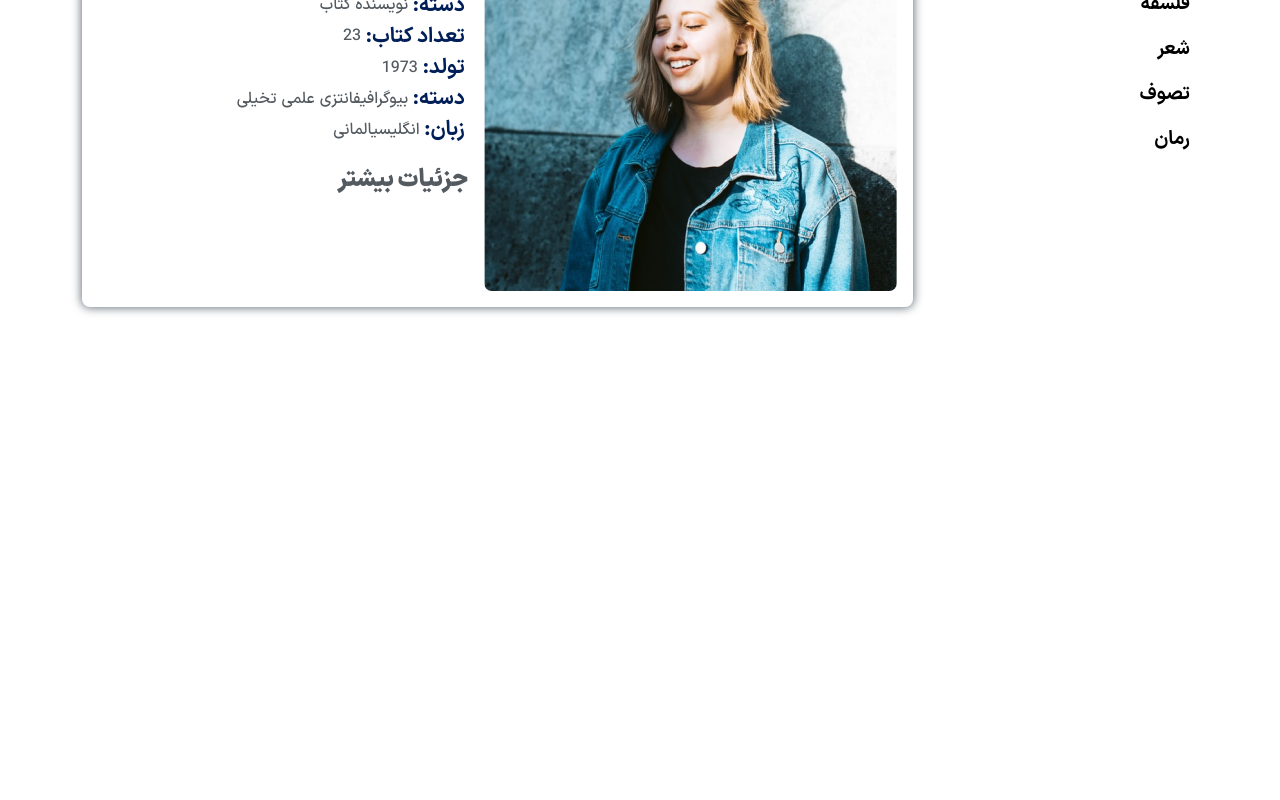
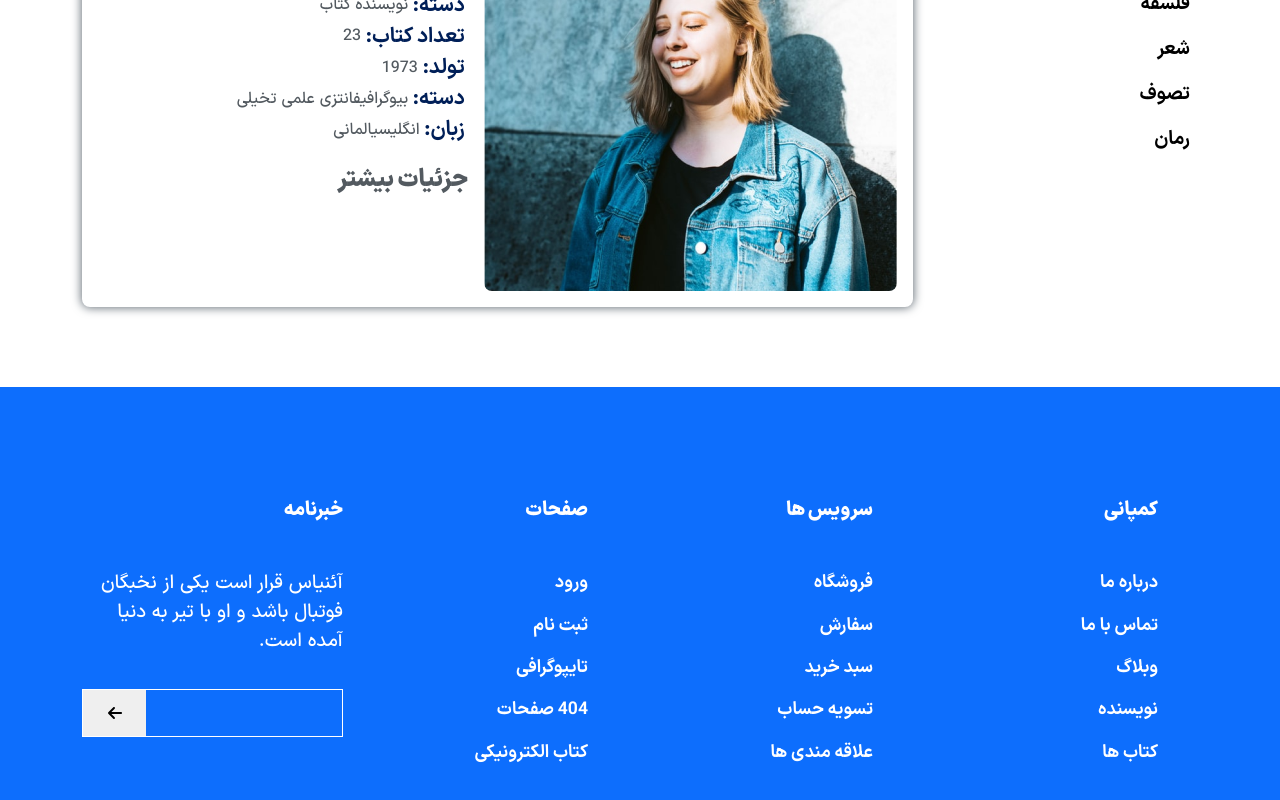
Before and after one commit to mohammadmehdidalvandii/bookBar-store, a React (Vite) app: page / in a window 1280 px wide. Shown: the part 3973-4773 px from the top of the page. Before the commit the page ends 4400 px from the top, so only its background shows below. Built offline with nearby package versions, Linux system fonts and the light colour scheme.

Commit message:
created section footer

```diff
--- /dev/null
+++ b/src/components/modules/Footer/Footer.css
@@ -0,0 +1,72 @@
+.footers{
+    display: block;
+    width: 100%;
+    margin-top: 5rem;
+    background-color: var(--blue-100);
+    padding-block: 7rem ;
+}
+.footer_items{
+    list-style-type: none;
+}
+.footer_item{
+    display: block;
+    margin-bottom: 1rem;
+}
+.footer_item_title{
+    display: block;
+    font-family: var(--black);
+    font-size: 1.2rem;
+    color: var(--white);
+    margin-bottom: 3rem;
+}
+.footer_item_link{
+    display: block;
+    text-decoration: none;
+    font-family: var(--bold);
+    font-size: 1.1rem;
+    color: var(--white);
+    transition: all 0.4s linear;
+    &:hover{
+        color: var(--blue);
+    }
+}
+.footer_wrapper{
+    display: block;
+    color: var(--white);
+    font-family: var(--medium);
+}
+.footer_paraph{
+    display: block;
+    font-family: var(--medium);
+    font-size: 1.2rem;
+    margin-bottom: 2rem;
+}
+.footer_addEmail{
+display: flex;
+align-items: center;
+border: 1px solid var(--white);
+height: 3rem;
+}
+.footer_addEmail_input{
+    width: 100%;
+    height: 100%;
+    outline: none;
+    border: none;
+    background-color: unset;
+    padding-right: 0.3rem;
+    font-size: 0.9rem;
+    color: var(--white);
+}
+.footer_addEmail_btn{
+    display: flex;
+    align-items: center;
+    justify-content: center;
+    width: 80px;
+    height: 100%;
+    outline: none;
+    border: none;
+    transition: all 0.4s linear;
+    &:hover{
+        color: var(--blue-100);
+    }
+}
--- /dev/null
+++ b/src/components/modules/Footer/Footer.tsx
@@ -0,0 +1,96 @@
+import React from 'react';
+import './Footer.css'
+import { Link } from 'react-router-dom';
+import { FaArrowLeft } from "react-icons/fa6";
+
+
+const Footer:React.FC = ()=>{
+  return (
+  <section className="footers">
+        <div className="container">
+            <div className="row">
+                <div className="col-lg-3 col-md-4 col-sm-6 col-xs-12">
+                    <ul className="footer_items">
+                        <li className="footer_item">
+                            <h5 className="footer_item_title">کمپانی</h5>
+                        </li>
+                        <li className="footer_item">
+                            <Link to='' className='footer_item_link'>درباره ما</Link>
+                        </li>
+                        <li className="footer_item">
+                            <Link to='' className='footer_item_link'>تماس با ما</Link>
+                        </li>
+                        <li className="footer_item">
+                            <Link to='' className='footer_item_link'>وبلاگ</Link>
+                        </li>
+                        <li className="footer_item">
+                            <Link to='' className='footer_item_link'>نویسنده</Link>
+                        </li>
+                        <li className="footer_item">
+                            <Link to='' className='footer_item_link'>کتاب ها</Link>
+                        </li>
+                    </ul>
+                </div>
+                <div className="col-lg-3 col-md-4 col-sm-6 col-xs-12">
+                    <ul className="footer_items">
+                        <li className="footer_item">
+                            <h5 className="footer_item_title">سرویس ها</h5>
+                        </li>
+                        <li className="footer_item">
+                            <Link to='' className='footer_item_link'>فروشگاه</Link>
+                        </li>
+                        <li className="footer_item">
+                            <Link to='' className='footer_item_link'>سفارش</Link>
+                        </li>
+                        <li className="footer_item">
+                            <Link to='' className='footer_item_link'>سبد خرید</Link>
+                        </li>
+                        <li className="footer_item">
+                            <Link to='' className='footer_item_link'>تسویه حساب</Link>
+                        </li>
+                        <li className="footer_item">
+                            <Link to='' className='footer_item_link'>علاقه مندی ها</Link>
+                        </li>
+                    </ul>
+                </div>
+                <div className="col-lg-3 col-md-4 col-sm-6 col-xs-12">
+                    <ul className="footer_items">
+                        <li className="footer_item">
+                            <h5 className="footer_item_title">صفحات</h5>
+                        </li>
+                        <li className="footer_item">
+                            <Link to='' className='footer_item_link'>ورود</Link>
+                        </li>
+                        <li className="footer_item">
+                            <Link to='' className='footer_item_link'>ثبت نام</Link>
+                        </li>
+                        <li className="footer_item">
+                            <Link to='' className='footer_item_link'>تایپوگرافی</Link>
+                        </li>
+                        <li className="footer_item">
+                            <Link to='' className='footer_item_link'>404 صفحات</Link>
+                        </li>
+                        <li className="footer_item">
+                            <Link to='' className='footer_item_link'>کتاب الکترونیکی</Link>
+                        </li>
+                    </ul>
+                </div>
+                <div className="col-lg-3 col-md-4 col-sm-6 col-xs-12">
+                    <div className="footer_wrapper">
+                        <h5 className="footer_item_title">خبرنامه</h5>
+                        <p className="footer_paraph">آئنیاس قرار است یکی از نخبگان فوتبال باشد و او با تیر به دنیا آمده است.</p>
+                        <div className="footer_addEmail">
+                            <input type="text" className="footer_addEmail_input" />
+                            <button className="footer_addEmail_btn">
+                                <FaArrowLeft/>
+                            </button>
+                        </div>
+                    </div>
+                </div>
+            </div>
+        </div>
+  </section>
+  )
+}
+
+export default Footer
--- a/src/page/Home/Home.tsx
+++ b/src/page/Home/Home.tsx
@@ -5,6 +5,7 @@ import Selling from "../../components/template/home/Selling/Selling"
 import People from "../../components/template/home/People/People"
 import Suggest from "../../components/template/home/Suggest/Suggest"
 import Author from "../../components/template/home/Author/Author"
+import Footer from "../../components/modules/Footer/Footer"
 
 function Home(): React.ReactElement{
   return (
@@ -15,7 +16,7 @@ function Home(): React.ReactElement{
     <People/>
     <Suggest/>
     <Author/>
-    <br /><br /><br /><br /><br />
+    <Footer/>
     </>
   )
 }
```
